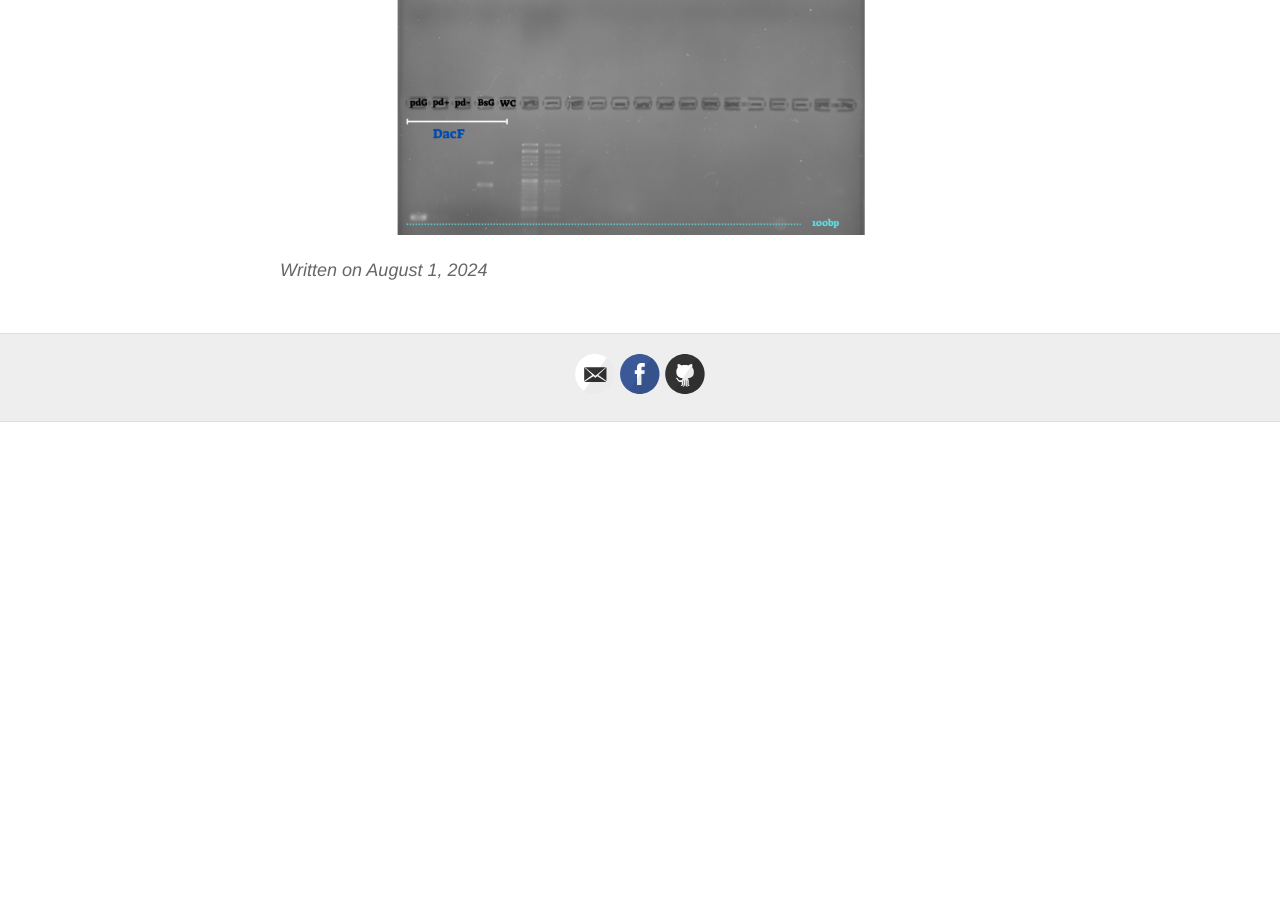
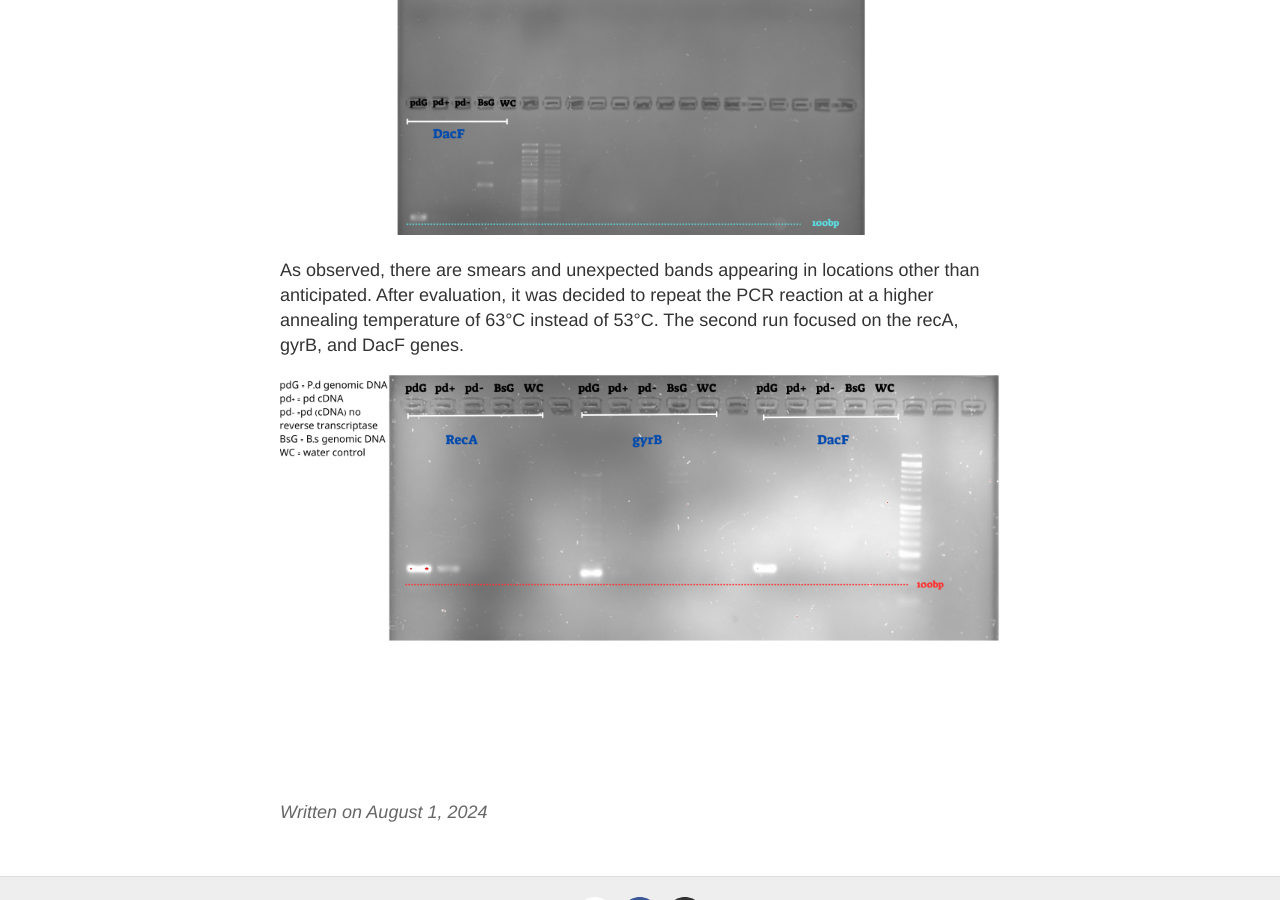
Before and after one commit to OfekRainish/OfekRainish_notebook, a Jekyll site: the page built from _posts/2024-08-01-cDNA Examination by PCR.md, in a window 1280 px wide and 900 px high, scrolled down 4784 px. Built offline with Jekyll 4.4.1, drawn with Linux system fonts in a browser that asks for light colours; our own code applies the rules of GitHub Pages for plain Markdown files; a file with an impossible date is left out; before the commit the page ends 5206 px from its top, so only the background shows below that.

Commit message:
Update 2024-08-01-cDNA Examination by PCR.md

```diff
--- a/_posts/2024-08-01-cDNA Examination by PCR.md
+++ b/_posts/2024-08-01-cDNA Examination by PCR.md
@@ -125,3 +125,7 @@ PCR Program
 - 72°C for 5 minutes
 
 ![](../images/gel/16s%20gyrB%20dacF.png)
+
+As observed, there are smears and unexpected bands appearing in locations other than anticipated. After evaluation, it was decided to repeat the PCR reaction at a higher annealing temperature of 63°C instead of 53°C. The second run focused on the recA, gyrB, and DacF genes.
+
+![](../images/gel/recA%20gyrB%20DacF%207.10.png)
```
